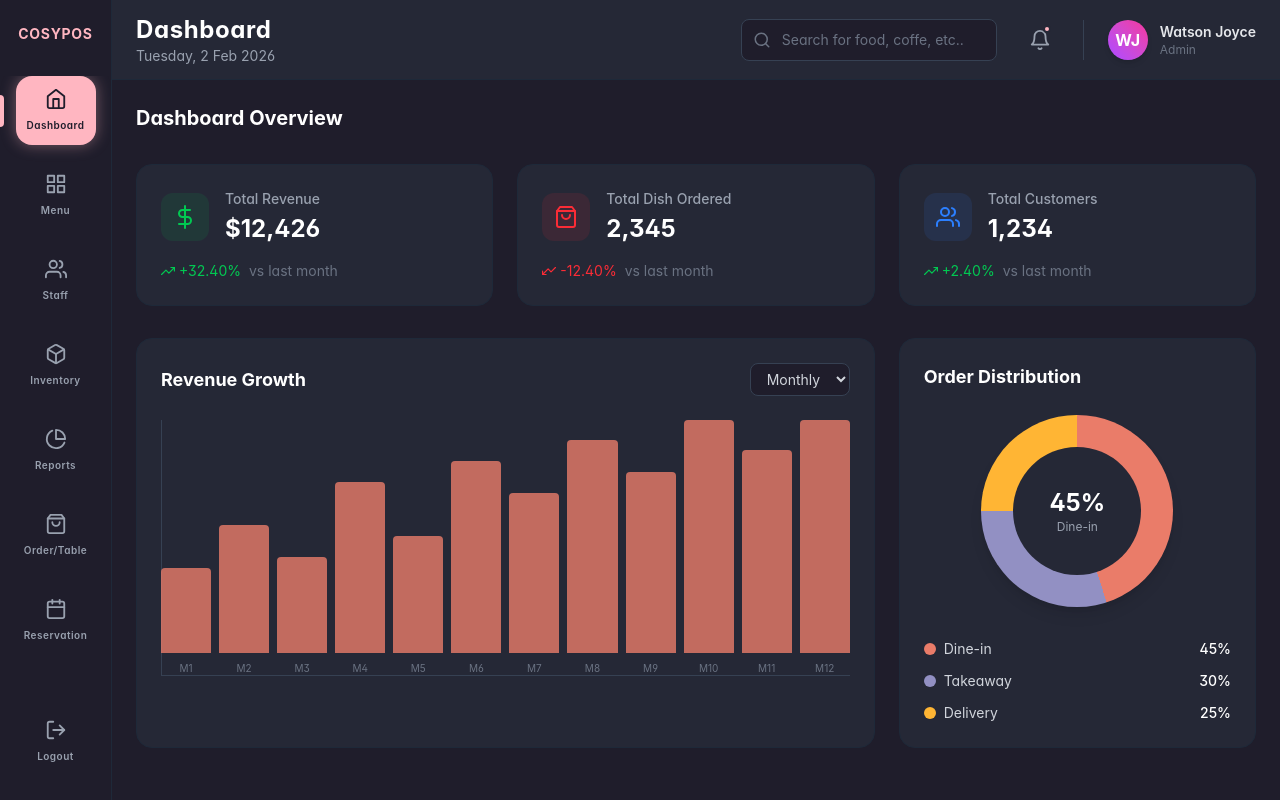
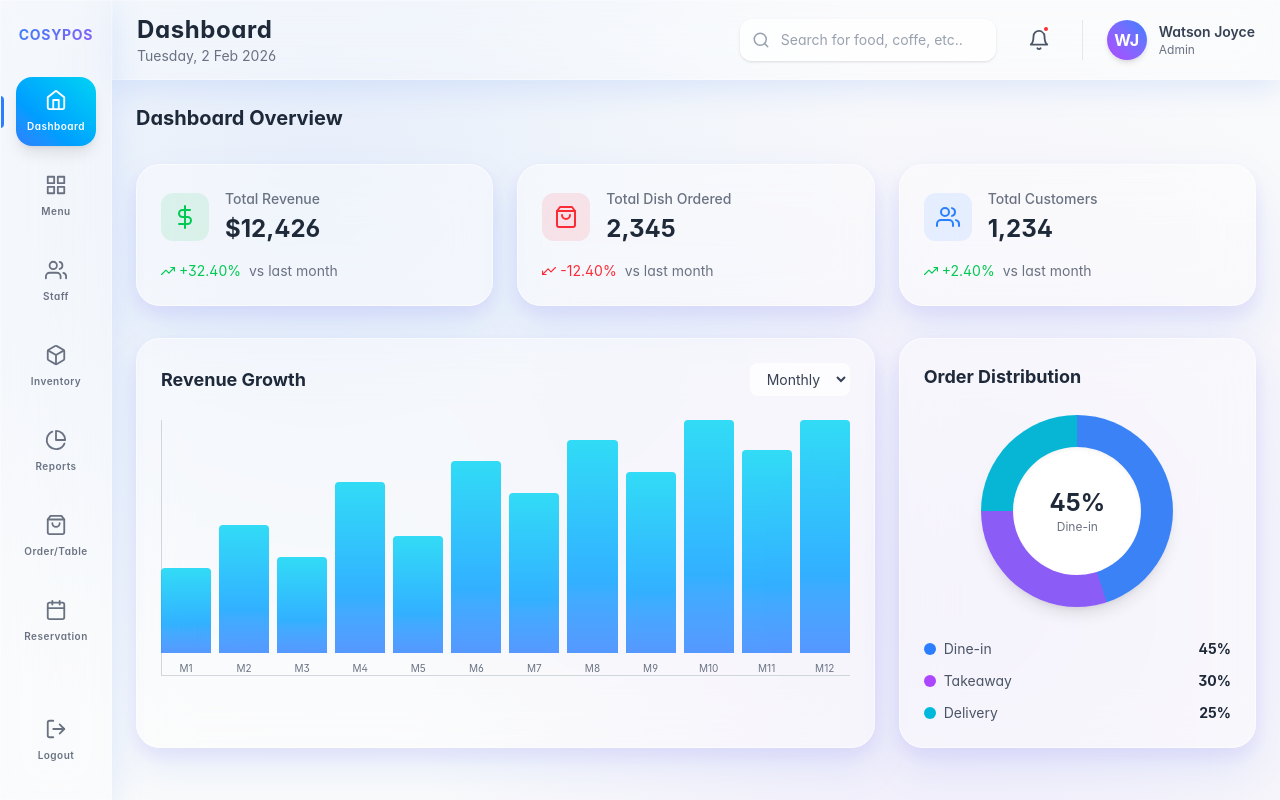
Before and after one commit to Sharwin-sriram/Pinesphere-POS-System, a Next.js app in the folder client/: page /restaurant-admin in a window 1280 px wide. Built offline with nearby package versions, Linux system fonts and the light colour scheme.

Commit message:
update: dashboard

```diff
--- a/client/app/components/restaurant-admin/AdminHeader.tsx
+++ b/client/app/components/restaurant-admin/AdminHeader.tsx
@@ -17,43 +17,43 @@ export default function AdminHeader({ onMenuClick }: AdminHeaderProps) {
     : pathname.split("/").pop()?.charAt(0).toUpperCase() + pathname.split("/").pop()?.slice(1)!;
 
   return (
-    <header className="sticky top-0 z-30 w-full bg-[#252836] border-b border-gray-800 h-20 flex items-center justify-between px-6">
+    <header className="sticky top-0 z-30 w-full glass-light border-b border-white/40 h-20 flex items-center justify-between px-6">
       <div className="flex items-center gap-4">
         <button
           onClick={onMenuClick}
-          className="lg:hidden p-2 text-gray-400 hover:text-white rounded-lg hover:bg-gray-800 transition-colors"
+          className="lg:hidden p-2 text-gray-700 hover:text-blue-600 rounded-lg hover:bg-white/60 transition-colors"
         >
           <FiMenu size={24} />
         </button>
         <div>
-          <h1 className="text-2xl font-bold text-white tracking-wide">{title}</h1>
-          <p className="text-sm text-gray-400">Tuesday, 2 Feb 2026</p>
+          <h1 className="text-2xl font-bold text-gray-800 tracking-wide">{title}</h1>
+          <p className="text-sm text-gray-500">Tuesday, 2 Feb 2026</p>
         </div>
       </div>
 
       <div className="flex items-center gap-6">
         <div className="hidden md:flex relative group">
           <div className="absolute inset-y-0 left-0 pl-3 flex items-center pointer-events-none">
-            <FiSearch className="text-gray-500 group-focus-within:text-[#ffb6c1] transition-colors" size={18} />
+            <FiSearch className="text-gray-400 group-focus-within:text-blue-500 transition-colors" size={18} />
           </div>
           <input
             type="text"
             placeholder="Search for food, coffe, etc.."
-            className="w-64 bg-[#1f1d2b] border border-gray-700 rounded-lg pl-10 pr-4 py-2.5 text-gray-300 focus:outline-none focus:border-[#ffb6c1] transition-all text-sm placeholder-gray-500"
+            className="w-64 bg-white/70 border border-white/60 rounded-xl pl-10 pr-4 py-2.5 text-gray-800 focus:outline-none focus:border-blue-400 focus:ring-2 focus:ring-blue-500/20 transition-all text-sm placeholder-gray-400 shadow-sm"
           />
         </div>
 
-        <button className="relative p-2 text-gray-400 hover:text-white transition-colors">
+        <button className="relative p-2 text-gray-600 hover:text-blue-600 transition-colors">
           <FiBell size={22} />
-          <span className="absolute top-1 right-2 w-2 h-2 bg-[#ffb6c1] rounded-full border-2 border-[#252836]"></span>
+          <span className="absolute top-1 right-2 w-2 h-2 bg-red-500 rounded-full border-2 border-white"></span>
         </button>
 
-        <div className="flex items-center gap-3 border-l border-gray-700 pl-6 cursor-pointer group">
-          <div className="h-10 w-10 rounded-full bg-gradient-to-tr from-purple-500 to-pink-500 flex items-center justify-center text-white font-bold shadow-md">
+        <div className="flex items-center gap-3 border-l border-gray-200 pl-6 cursor-pointer group">
+          <div className="h-10 w-10 rounded-full bg-gradient-to-tr from-purple-500 to-blue-500 flex items-center justify-center text-white font-bold shadow-md hover:shadow-lg transition-all">
             WJ
           </div>
           <div className="hidden md:block">
-            <p className="text-sm font-semibold text-gray-200 group-hover:text-white transition-colors">Watson Joyce</p>
+            <p className="text-sm font-semibold text-gray-700 group-hover:text-blue-600 transition-colors">Watson Joyce</p>
             <p className="text-xs text-gray-500">Admin</p>
           </div>
         </div>
--- a/client/app/components/restaurant-admin/AdminSidebar.tsx
+++ b/client/app/components/restaurant-admin/AdminSidebar.tsx
@@ -34,15 +34,15 @@ export default function AdminSidebar({ isOpen, onClose }: AdminSidebarProps) {
       )}
 
       {/* Sidebar */}
-      <aside className={`fixed top-0 left-0 h-screen w-28 flex flex-col items-center py-6 bg-[#1f1d2b] border-r border-gray-800 z-50 transform transition-transform duration-300 ease-in-out lg:translate-x-0 ${isOpen ? "translate-x-0" : "-translate-x-full"}`}>
+      <aside className={`fixed top-0 left-0 h-screen w-28 flex flex-col items-center py-6 glass-light border-r border-white/50 shadow-2xl z-50 transform transition-transform duration-300 ease-in-out lg:translate-x-0 ${isOpen ? "translate-x-0" : "-translate-x-full"}`}>
 
         {/* Mobile Close Button */}
-        <button className="lg:hidden absolute top-4 right-4 text-gray-400 hover:text-white" onClick={onClose}>
+        <button className="lg:hidden absolute top-4 right-4 text-gray-500 hover:text-gray-800" onClick={onClose}>
           <FiX size={24} />
         </button>
 
         {/* Logo */}
-        <div className="mb-8 font-bold text-[#ffb6c1] tracking-wider uppercase text-sm">
+        <div className="mb-8 font-bold gradient-text-light tracking-wider uppercase text-sm">
           COSYPOS
         </div>
 
@@ -57,8 +57,8 @@ export default function AdminSidebar({ isOpen, onClose }: AdminSidebarProps) {
                 onClick={() => { if(window.innerWidth < 1024) onClose(); }}
                 className={`relative flex flex-col items-center justify-center w-20 py-3 rounded-2xl transition-all duration-200 group ${
                   isActive
-                    ? "bg-[#ffb6c1] text-[#1f1d2b] shadow-[0_0_15px_rgba(255,182,193,0.4)]"
-                    : "text-gray-400 hover:text-[#ffb6c1]"
+                    ? "bg-gradient-to-tr from-blue-500 to-cyan-400 text-white shadow-lg"
+                    : "text-gray-500 hover:text-blue-600 hover:bg-blue-50/50"
                 }`}
               >
                 <item.icon size={22} className="mb-2" />
@@ -66,7 +66,7 @@ export default function AdminSidebar({ isOpen, onClose }: AdminSidebarProps) {
 
                 {/* Active Indicator line on the left (Optional for extra styling) */}
                 {isActive && (
-                  <div className="absolute left-[-16px] top-1/2 -translate-y-1/2 w-1 h-8 bg-[#ffb6c1] rounded-r-full" />
+                  <div className="absolute left-[-16px] top-1/2 -translate-y-1/2 w-1 h-8 bg-blue-500 rounded-r-full" />
                 )}
               </Link>
             );
@@ -75,7 +75,7 @@ export default function AdminSidebar({ isOpen, onClose }: AdminSidebarProps) {
 
         {/* Logout */}
         <div className="mt-auto pt-6 w-full flex justify-center">
-          <Link href="/dashboard" className="flex flex-col items-center justify-center w-20 py-3 text-gray-400 hover:text-red-400 transition-colors">
+          <Link href="/dashboard" className="flex flex-col items-center justify-center w-20 py-3 text-gray-500 hover:text-red-500 hover:bg-red-50/50 rounded-2xl transition-colors">
             <FiLogOut size={22} className="mb-2" />
             <span className="text-[10px] font-semibold tracking-wider">Logout</span>
           </Link>
--- a/client/app/restaurant-admin/inventory/page.tsx
+++ b/client/app/restaurant-admin/inventory/page.tsx
@@ -6,15 +6,15 @@ import { FiBox } from "react-icons/fi";
 export default function InventoryPage() {
   return (
     <div className="flex flex-col items-center justify-center h-[70vh] text-center animate-fade-in-up">
-      <div className="w-24 h-24 bg-[#252836] rounded-full flex items-center justify-center mb-6 shadow-[0_0_20px_rgba(255,182,193,0.1)] text-[#EA7C69]">
+      <div className="w-24 h-24 card-light flex items-center justify-center mb-6 shadow-md text-blue-500 rounded-full">
         <FiBox size={48} />
       </div>
-      <h2 className="text-3xl font-bold text-white mb-4">Inventory Management</h2>
-      <p className="text-gray-400 max-w-md">
+      <h2 className="text-3xl font-bold text-gray-800 mb-4">Inventory Management</h2>
+      <p className="text-gray-500 max-w-md">
         Track your ingredients, raw materials, and stock levels here.
       </p>
 
-      <button className="mt-8 bg-[#ffb6c1] text-[#1f1d2b] px-6 py-3 rounded-xl font-bold shadow-lg hover:bg-white transition-colors">
+      <button className="mt-8 bg-gradient-to-tr from-blue-500 to-cyan-400 text-white px-6 py-3 rounded-xl font-bold shadow-lg hover:shadow-xl hover:-translate-y-1 transition-all">
         + Manage Inventory
       </button>
     </div>
--- a/client/app/restaurant-admin/layout.tsx
+++ b/client/app/restaurant-admin/layout.tsx
@@ -13,14 +13,15 @@ export default function RestaurantAdminLayout({
   const [isSidebarOpen, setIsSidebarOpen] = useState(false);
 
   return (
-    <div className="min-h-screen bg-[#1f1d2b] text-white flex font-sans">
+    <div className="min-h-screen bg-gray-50 bg-pattern-light text-gray-800 flex font-sans">
       <Toaster
         position="top-right"
         toastOptions={{
           style: {
-            background: '#252836',
-            color: '#fff',
-            border: '1px solid #374151',
+            background: 'rgba(255, 255, 255, 0.9)',
+            color: '#1e293b',
+            border: '1px solid rgba(59, 130, 246, 0.2)',
+            boxShadow: '0 8px 32px rgba(59, 130, 246, 0.15)'
           }
         }}
       />
@@ -32,7 +33,7 @@ export default function RestaurantAdminLayout({
 
       <div className="flex-1 flex flex-col min-w-0 lg:ml-28">
         <AdminHeader onMenuClick={() => setIsSidebarOpen(true)} />
-        <main className="flex-1 overflow-x-hidden overflow-y-auto bg-[#1f1d2b] p-6">
+        <main className="flex-1 overflow-x-hidden overflow-y-auto p-6">
           {children}
         </main>
       </div>
--- a/client/app/restaurant-admin/page.tsx
+++ b/client/app/restaurant-admin/page.tsx
@@ -13,20 +13,20 @@ export default function RestaurantAdminDashboard() {
   return (
     <div className="flex flex-col gap-6 animate-fade-in-up">
       <div className="flex justify-between items-center mb-2">
-        <h2 className="text-xl font-bold text-white">Dashboard Overview</h2>
+        <h2 className="text-xl font-bold text-gray-800">Dashboard Overview</h2>
       </div>
 
       {/* Stats Cards */}
       <div className="grid grid-cols-1 md:grid-cols-3 gap-6">
         {stats.map((stat, idx) => (
-          <div key={idx} className="bg-[#252836] rounded-2xl p-6 border border-gray-800">
+          <div key={idx} className="card-light !p-6 flex flex-col justify-between">
             <div className="flex items-center gap-4 mb-4">
               <div className={`p-3 rounded-xl ${stat.bg} ${stat.color}`}>
                 <stat.icon size={24} />
               </div>
               <div>
-                <h3 className="text-gray-400 text-sm font-medium">{stat.title}</h3>
-                <p className="text-2xl font-bold text-white mt-1">{stat.amount}</p>
+                <h3 className="text-gray-500 text-sm font-medium">{stat.title}</h3>
+                <p className="text-2xl font-bold text-gray-800 mt-1">{stat.amount}</p>
               </div>
             </div>
             <div className="flex items-center gap-2 text-sm">
@@ -44,10 +44,10 @@ export default function RestaurantAdminDashboard() {
       <div className="grid grid-cols-1 lg:grid-cols-3 gap-6 mt-2">
 
         {/* Mock Line Chart */}
-        <div className="lg:col-span-2 bg-[#252836] rounded-2xl p-6 border border-gray-800">
+        <div className="lg:col-span-2 card-light !p-6">
           <div className="flex justify-between items-center mb-6">
-            <h3 className="text-lg font-bold text-white">Revenue Growth</h3>
-            <select className="bg-[#1f1d2b] border border-gray-700 text-sm rounded-lg px-3 py-1.5 text-gray-300 focus:outline-none">
+            <h3 className="text-lg font-bold text-gray-800">Revenue Growth</h3>
+            <select className="bg-white/70 border border-white/60 text-sm rounded-lg px-3 py-1.5 text-gray-700 focus:outline-none focus:ring-2 focus:ring-blue-500/20">
               <option>Monthly</option>
               <option>Weekly</option>
               <option>Yearly</option>
@@ -56,16 +56,16 @@ export default function RestaurantAdminDashboard() {
 
           {/* Simple SVG Line Chart Mockup */}
           <div className="h-64 w-full flex items-end gap-2 relative">
-            <div className="absolute inset-0 border-b border-l border-gray-700 pointer-events-none" />
+            <div className="absolute inset-0 border-b border-l border-gray-300 pointer-events-none" />
             {[40, 60, 45, 80, 55, 90, 75, 100, 85, 110, 95, 120].map((h, i) => (
               <div key={i} className="flex-1 flex flex-col justify-end items-center group relative h-full">
                 {/* Tooltip */}
-                <div className="absolute -top-10 opacity-0 group-hover:opacity-100 bg-[#ffb6c1] text-[#1f1d2b] text-xs font-bold px-2 py-1 rounded transition-opacity">
+                <div className="absolute -top-10 opacity-0 group-hover:opacity-100 bg-blue-600 text-white text-xs font-bold px-2 py-1 rounded transition-opacity shadow-md">
                   ${h}k
                 </div>
                 {/* Bar */}
                 <div
-                  className="w-full bg-[#EA7C69] rounded-t-sm opacity-80 group-hover:opacity-100 transition-all duration-300"
+                  className="w-full bg-gradient-to-t from-blue-500 to-cyan-400 rounded-t-sm opacity-80 group-hover:opacity-100 transition-all duration-300"
                   style={{ height: `${(h / 120) * 100}%` }}
                 />
                 <span className="text-[10px] text-gray-500 mt-2">M{i+1}</span>
@@ -75,44 +75,44 @@ export default function RestaurantAdminDashboard() {
         </div>
 
         {/* Mock Pie Chart */}
-        <div className="bg-[#252836] rounded-2xl p-6 border border-gray-800 flex flex-col">
-          <h3 className="text-lg font-bold text-white mb-6">Order Distribution</h3>
+        <div className="card-light !p-6 flex flex-col">
+          <h3 className="text-lg font-bold text-gray-800 mb-6">Order Distribution</h3>
 
           <div className="flex-1 flex flex-col items-center justify-center">
             {/* CSS Conic Gradient Pie Chart Mock */}
             <div
               className="w-48 h-48 rounded-full relative flex items-center justify-center shadow-lg"
               style={{
-                background: 'conic-gradient(#EA7C69 0% 45%, #9290C3 45% 75%, #FFB534 75% 100%)'
+                background: 'conic-gradient(#3b82f6 0% 45%, #8b5cf6 45% 75%, #06b6d4 75% 100%)'
               }}
             >
-              <div className="w-32 h-32 bg-[#252836] rounded-full flex flex-col items-center justify-center">
-                <span className="text-2xl font-bold text-white">45%</span>
-                <span className="text-xs text-gray-400">Dine-in</span>
+              <div className="w-32 h-32 bg-white rounded-full flex flex-col items-center justify-center shadow-inner">
+                <span className="text-2xl font-bold text-gray-800">45%</span>
+                <span className="text-xs text-gray-500">Dine-in</span>
               </div>
             </div>
 
             <div className="w-full mt-8 flex flex-col gap-3">
               <div className="flex justify-between items-center">
                 <div className="flex items-center gap-2">
-                  <div className="w-3 h-3 rounded-full bg-[#EA7C69]"></div>
-                  <span className="text-sm text-gray-300">Dine-in</span>
+                  <div className="w-3 h-3 rounded-full bg-blue-500"></div>
+                  <span className="text-sm text-gray-600">Dine-in</span>
                 </div>
-                <span className="text-sm text-white font-medium">45%</span>
+                <span className="text-sm text-gray-800 font-bold">45%</span>
               </div>
               <div className="flex justify-between items-center">
                 <div className="flex items-center gap-2">
-                  <div className="w-3 h-3 rounded-full bg-[#9290C3]"></div>
-                  <span className="text-sm text-gray-300">Takeaway</span>
+                  <div className="w-3 h-3 rounded-full bg-purple-500"></div>
+                  <span className="text-sm text-gray-600">Takeaway</span>
                 </div>
-                <span className="text-sm text-white font-medium">30%</span>
+                <span className="text-sm text-gray-800 font-bold">30%</span>
               </div>
               <div className="flex justify-between items-center">
                 <div className="flex items-center gap-2">
-                  <div className="w-3 h-3 rounded-full bg-[#FFB534]"></div>
-                  <span className="text-sm text-gray-300">Delivery</span>
+                  <div className="w-3 h-3 rounded-full bg-cyan-500"></div>
+                  <span className="text-sm text-gray-600">Delivery</span>
                 </div>
-                <span className="text-sm text-white font-medium">25%</span>
+                <span className="text-sm text-gray-800 font-bold">25%</span>
               </div>
             </div>
           </div>
--- a/client/app/restaurant-admin/staff/page.tsx
+++ b/client/app/restaurant-admin/staff/page.tsx
@@ -6,15 +6,15 @@ import { FiUsers } from "react-icons/fi";
 export default function StaffPage() {
   return (
     <div className="flex flex-col items-center justify-center h-[70vh] text-center animate-fade-in-up">
-      <div className="w-24 h-24 bg-[#252836] rounded-full flex items-center justify-center mb-6 shadow-[0_0_20px_rgba(255,182,193,0.1)] text-[#EA7C69]">
+      <div className="w-24 h-24 card-light flex items-center justify-center mb-6 shadow-md text-blue-500 rounded-full">
         <FiUsers size={48} />
       </div>
-      <h2 className="text-3xl font-bold text-white mb-4">Staff Management</h2>
-      <p className="text-gray-400 max-w-md">
+      <h2 className="text-3xl font-bold text-gray-800 mb-4">Staff Management</h2>
+      <p className="text-gray-500 max-w-md">
         This is where you can manage your restaurant's staff attendance, roles, and shifts. Content will be added here soon.
       </p>
 
-      <button className="mt-8 bg-[#ffb6c1] text-[#1f1d2b] px-6 py-3 rounded-xl font-bold shadow-lg hover:bg-white transition-colors">
+      <button className="mt-8 bg-gradient-to-tr from-blue-500 to-cyan-400 text-white px-6 py-3 rounded-xl font-bold shadow-lg hover:shadow-xl hover:-translate-y-1 transition-all">
         + Add New Staff
       </button>
     </div>
```
Also changed, not shown: client/app/restaurant-admin/orders/page.tsx (+25 -25 lines), client/app/restaurant-admin/reservation/page.tsx (+24 -24 lines), 1 other file (tests, documents, lock files or other folders).
